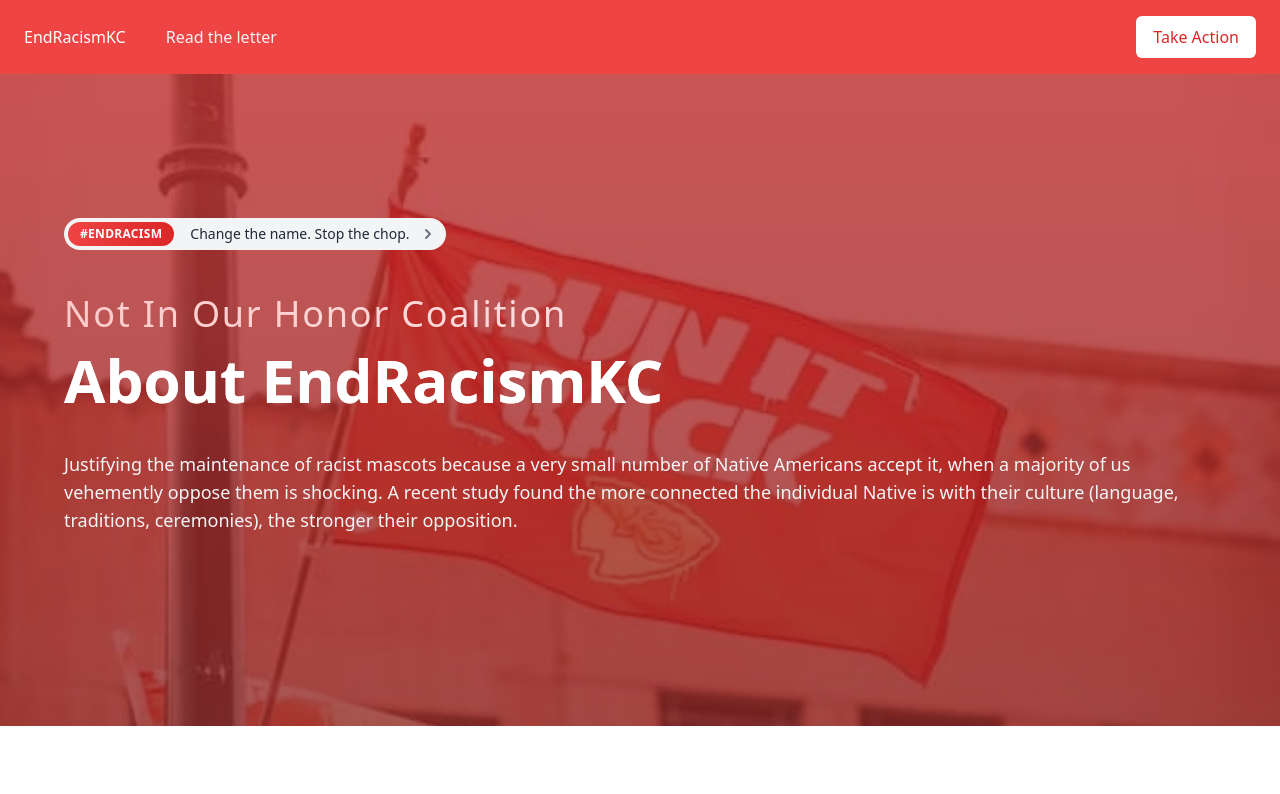
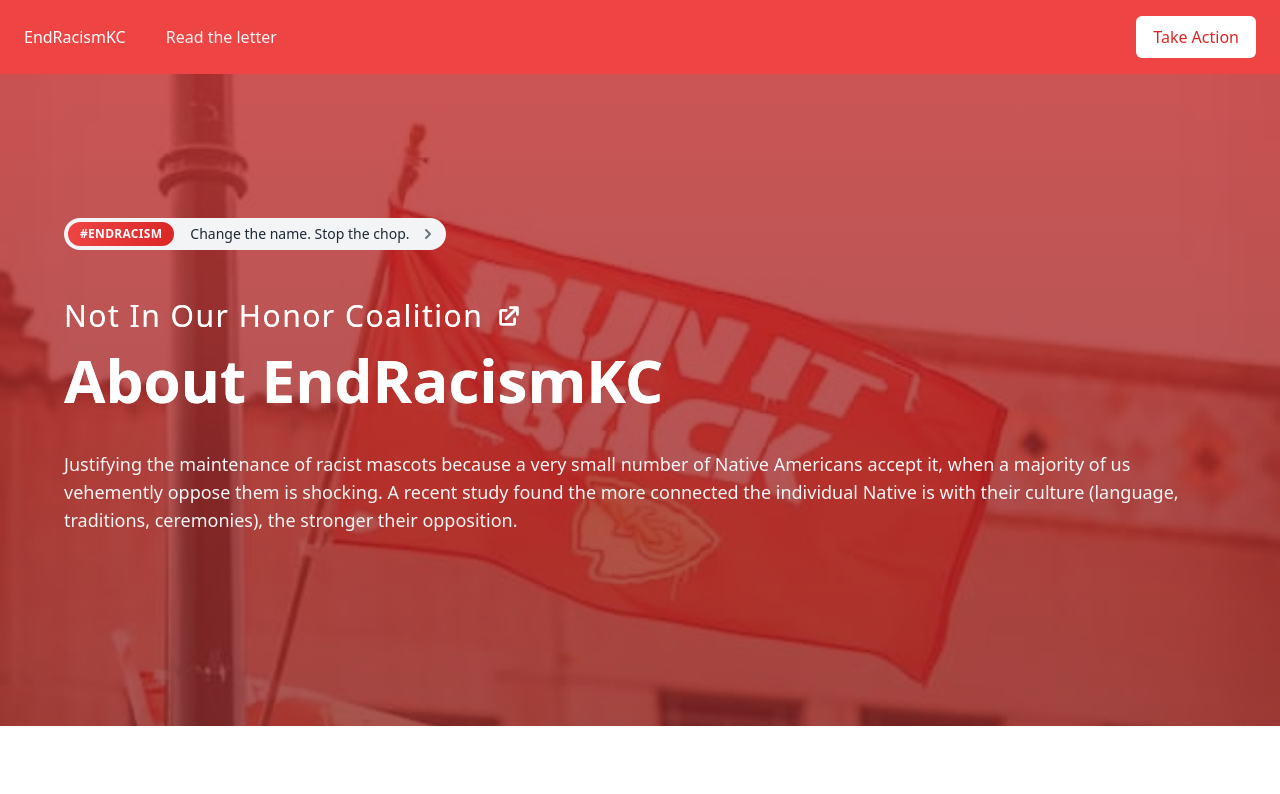
Before and after one commit to pixelcollective/endracismkc.com, a Next.js app: page /about in a window 1280 px wide. Shown: the top 794 px of the page. Built offline with nearby package versions, Linux system fonts and the light colour scheme; a web font is replaced by a local one; what @tailwindcss/typography, @tailwindcss/ui, tailwindcss-filters would draw is missing.

Commit message:
update branding

```diff
--- /dev/null
+++ b/src/components/partials/Attribution/index.tsx
@@ -0,0 +1,38 @@
+import {External} from '../../svg/External'
+
+export const Attribution = () => (
+  <div className="relative bg-gray-900">
+    <div className="h-56 sm:h-72 md:absolute md:left-0 md:h-full md:w-1/2">
+      <img
+        className="object-cover w-full h-full filter-grayscale"
+        src="https://notinourhonor.files.wordpress.com/2021/01/2d4b9617-c23f-4516-a615-33418392c3a8.jpeg"
+      />
+    </div>
+    <div className="relative px-4 py-12 mx-auto max-w-7xl sm:px-6 lg:px-8 lg:py-16">
+      <div className="md:ml-auto md:w-1/2 md:pl-10">
+        <h2 className="text-base font-semibold tracking-wider text-gray-300 uppercase">
+          A project of
+        </h2>
+        <p className="mt-2 text-3xl font-extrabold tracking-tight text-white sm:text-4xl">
+          Not in our Honor
+        </p>
+        <p className="mt-3 text-lg text-gray-300">
+          EndRacismKC is a project of the Not In Our Honor Coalition, formed in
+          2005 by a group of Native American College students at the University
+          of Kansas and Haskell Indian Nations University. We advocate against
+          the use of Native American imagery in sports.
+        </p>
+        <div className="mt-8">
+          <div className="inline-flex rounded-md shadow">
+            <a
+              href="https://notinourhonor.com"
+              className="inline-flex items-center justify-center px-5 py-3 text-base font-medium text-gray-900 bg-white border border-transparent rounded-md hover:bg-gray-50">
+              Visit notinourhonor.com
+              <External />
+            </a>
+          </div>
+        </div>
+      </div>
+    </div>
+  </div>
+)
--- a/src/components/partials/Header/index.tsx
+++ b/src/components/partials/Header/index.tsx
@@ -1,5 +1,6 @@
 import {FunctionComponent} from 'react'
 import Link from 'next/link'
+import {External} from '../../svg/External'
 
 const Chevron = () => (
   <svg
@@ -66,8 +67,11 @@
             )}
 
             <h1 className="max-w-6xl my-4 text-4xl font-medium text-transparent sm:text-6xl lg:mt-6 xl:text-6xl bg-clip-text bg-gradient-to-r from-red-200 to-gray-100">
-              <span className="inline-block mb-4 text-2xl tracking-wider md:text-4xl">
+              <span className="inline-flex flex-row mb-4 text-2xl tracking-wider text-white md:text-3xl">
                 {siteTitle ?? 'Not In Our Honor Coalition'}
+                <a href="https://notinourhonor.com">
+                  <External className="mt-1" w={7} h={7} color="white" />
+                </a>
               </span>
 
               <span className="block font-extrabold text-transparent bg-white bg-clip-text">
--- a/src/components/partials/index.tsx
+++ b/src/components/partials/index.tsx
@@ -4,3 +4,4 @@
 export {Nav} from './Nav'
 export {Quote} from './Quote'
 export {Action} from './Action'
+export {Attribution} from './Attribution'
--- /dev/null
+++ b/src/components/svg/External.tsx
@@ -0,0 +1,13 @@
+export const External = ({color, w, h, className, ...props}) => (
+  <svg
+    className={`${w ? `w-${w}` : `w-5`} ${h ? `h-${h}` : `h-5`} ml-3 -mr-1 ${
+      className ?? ``
+    }`}
+    xmlns="http://www.w3.org/2000/svg"
+    viewBox="0 0 20 20"
+    fill={color ?? 'text-gray-400'}
+    aria-hidden="true">
+    <path d="M11 3a1 1 0 100 2h2.586l-6.293 6.293a1 1 0 101.414 1.414L15 6.414V9a1 1 0 102 0V4a1 1 0 00-1-1h-5z" />
+    <path d="M5 5a2 2 0 00-2 2v8a2 2 0 002 2h8a2 2 0 002-2v-3a1 1 0 10-2 0v3H5V7h3a1 1 0 000-2H5z" />
+  </svg>
+)
--- a/src/pages/index.js
+++ b/src/pages/index.js
@@ -1,4 +1,11 @@
-import {Action, Footer, Nav, Header, Quote} from 'components/partials'
+import {
+  Action,
+  Attribution,
+  Footer,
+  Nav,
+  Header,
+  Quote,
+} from 'components/partials'
 import {Letter} from 'content/Letter'
 
 export const Home = () => (
@@ -8,6 +15,7 @@
     <Action />
     <Quote />
     <Letter />
+    <Attribution />
     <Footer />
   </>
 )
--- a/tailwind.config.js
+++ b/tailwind.config.js
@@ -59,8 +59,7 @@
     },
   },
   variants: {
-    extend: {
-    },
+    extend: {},
   },
   plugins: [
     require('@tailwindcss/ui'),
```
Also changed, not shown: public/images/nfm-dns.jpeg (added).
